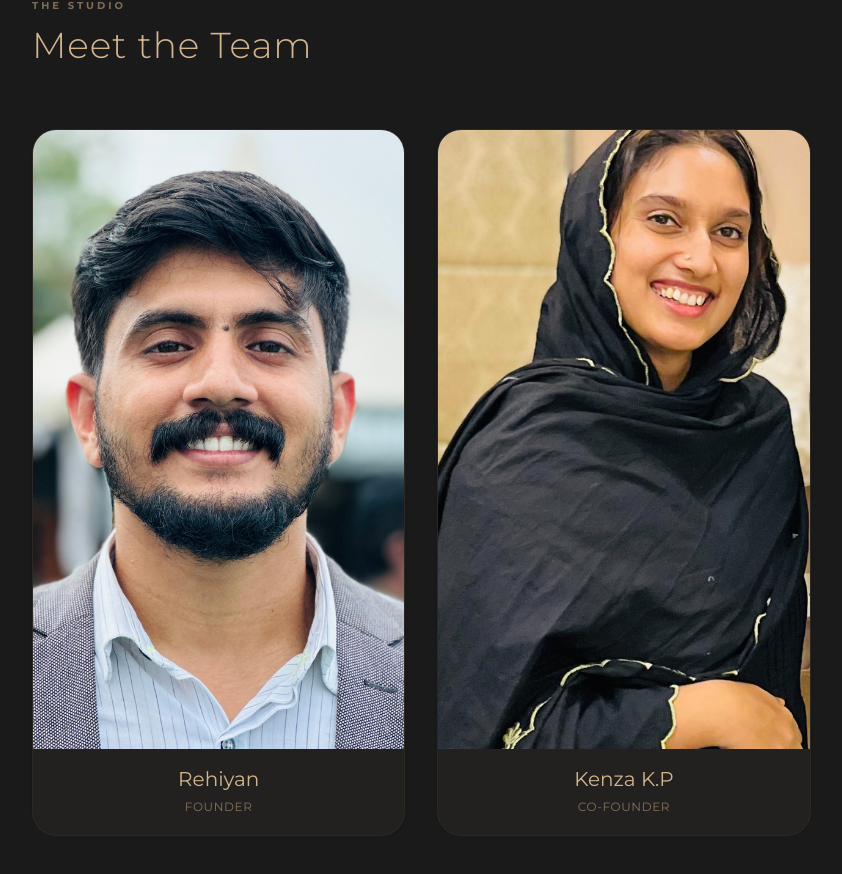
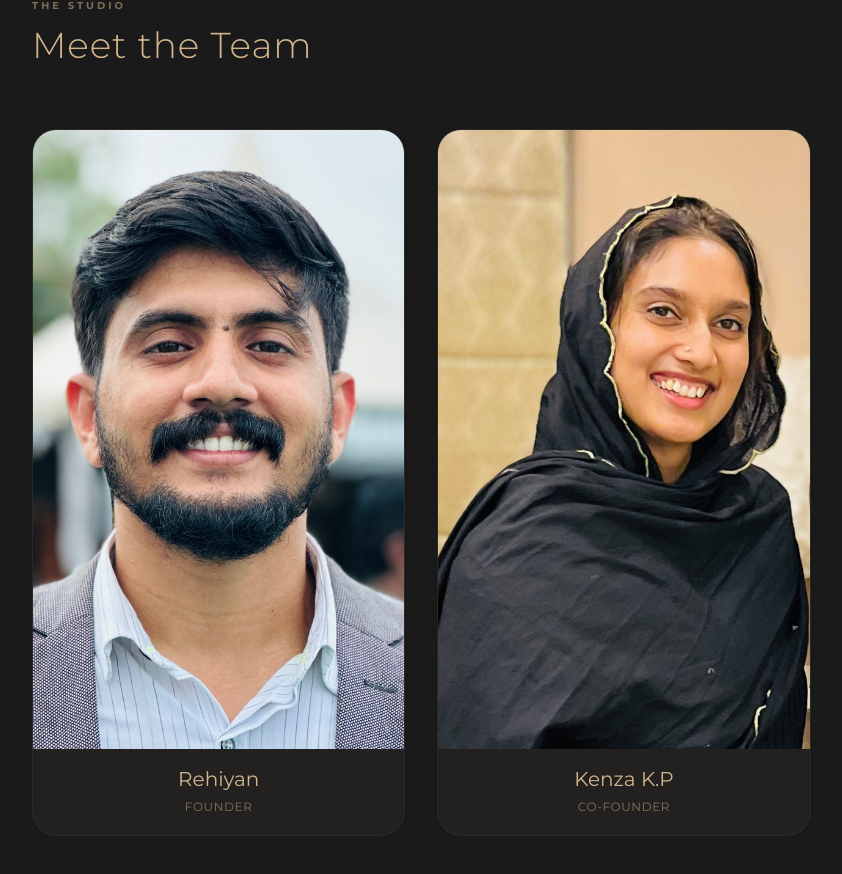
Before and after one commit to Rendersarc2026/kala, a Next.js app: page /about in a window 1280 px wide. Shown: the part 2399-3273 px from the top of the page, without its empty margins (16-858 px from the left). Built offline with nearby package versions, Linux system fonts and the light colour scheme; no server answers; the database is empty.

Commit message:
feat: Update testimonials images to use hosted URLs and correct navigation label

```diff
--- a/components/AboutClient.tsx
+++ b/components/AboutClient.tsx
@@ -246,7 +246,7 @@ export default function AboutClient({
                       alt={member.name}
                       fill
                       sizes="(max-width: 640px) 100vw, (max-width: 1024px) 50vw, 33vw"
-                      className="object-cover transition-transform duration-700 ease-out group-hover:scale-[1.03]"
+                      className="object-cover object-top transition-transform duration-700 ease-out group-hover:scale-[1.03]"
                       onError={() => handleImageError(member.id)}
                     />
                   ) : (
--- a/components/Header.tsx
+++ b/components/Header.tsx
@@ -12,7 +12,7 @@ const NAV_LINKS = [
   { href: "/projects", label: "Projects" },
   { href: "/services", label: "Services" },
   { href: "/process", label: "Our Process" },
-  { href: "/why-choose-us", label: "Why Us" },
+  { href: "/why-choose-us", label: "Why Choose Us" },
   { href: "/about", label: "About" },
 ];
 
--- a/data/testimonials.ts
+++ b/data/testimonials.ts
@@ -7,7 +7,7 @@ export const testimonials: Testimonial[] = [
     clientName: 'Fairoz Riyaz',
     location: 'Founder, Plumber Store',
     projectType: 'Commercial',
-    image: '/testimonials/fairoz.png',
+    image: 'https://vwyjryydpalialkrbtwk.supabase.co/storage/v1/object/public/kala%20images/testimonials/fairoz-1783766423111-f22895400ea1.png',
   },
   {
     id: '2',
@@ -15,6 +15,6 @@ export const testimonials: Testimonial[] = [
     clientName: 'Ar Lukman',
     location: 'Architect',
     projectType: 'Professional Collaboration',
-    image: '/testimonials/lukman.png',
+    image: 'https://vwyjryydpalialkrbtwk.supabase.co/storage/v1/object/public/kala%20images/testimonials/lukman-1783766424485-3ce694413a66.png',
   }
 ];
```
Also changed, not shown: public/testimonials/fairoz.png, public/testimonials/lukman.png.
